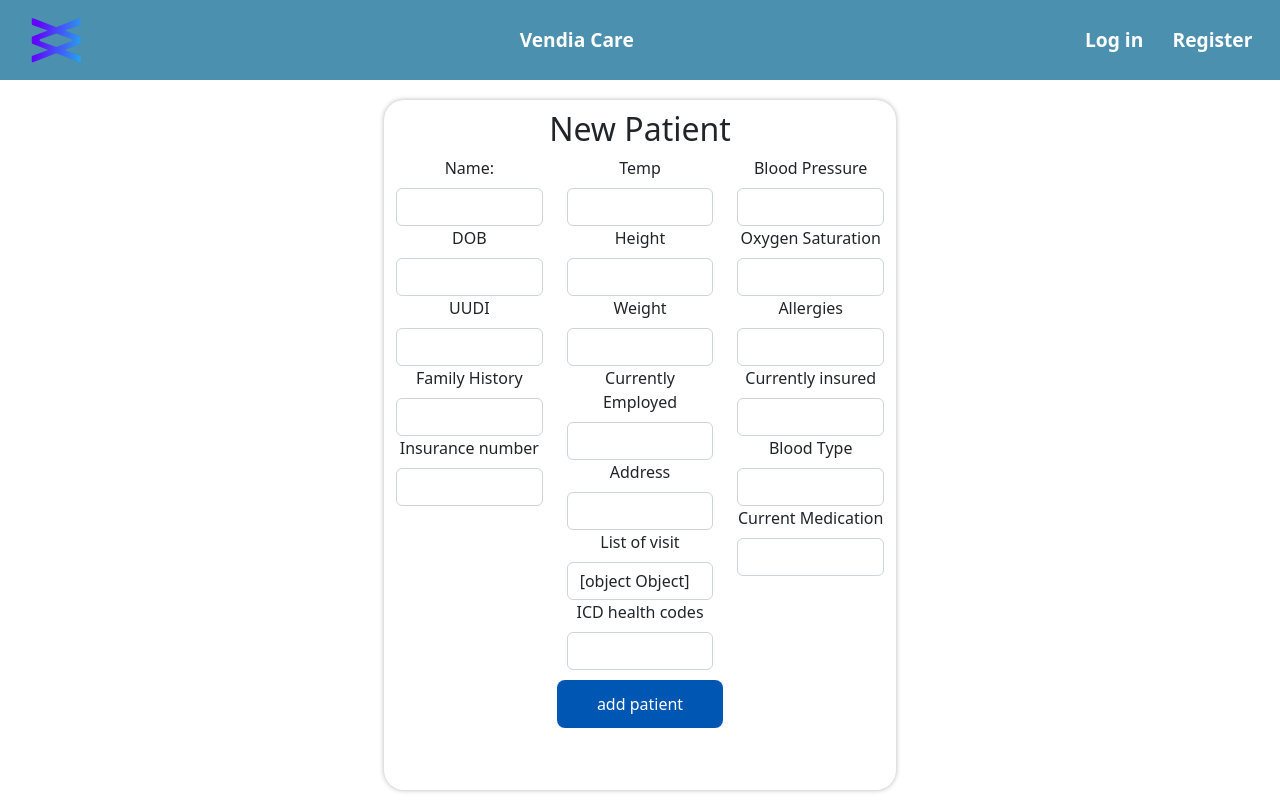
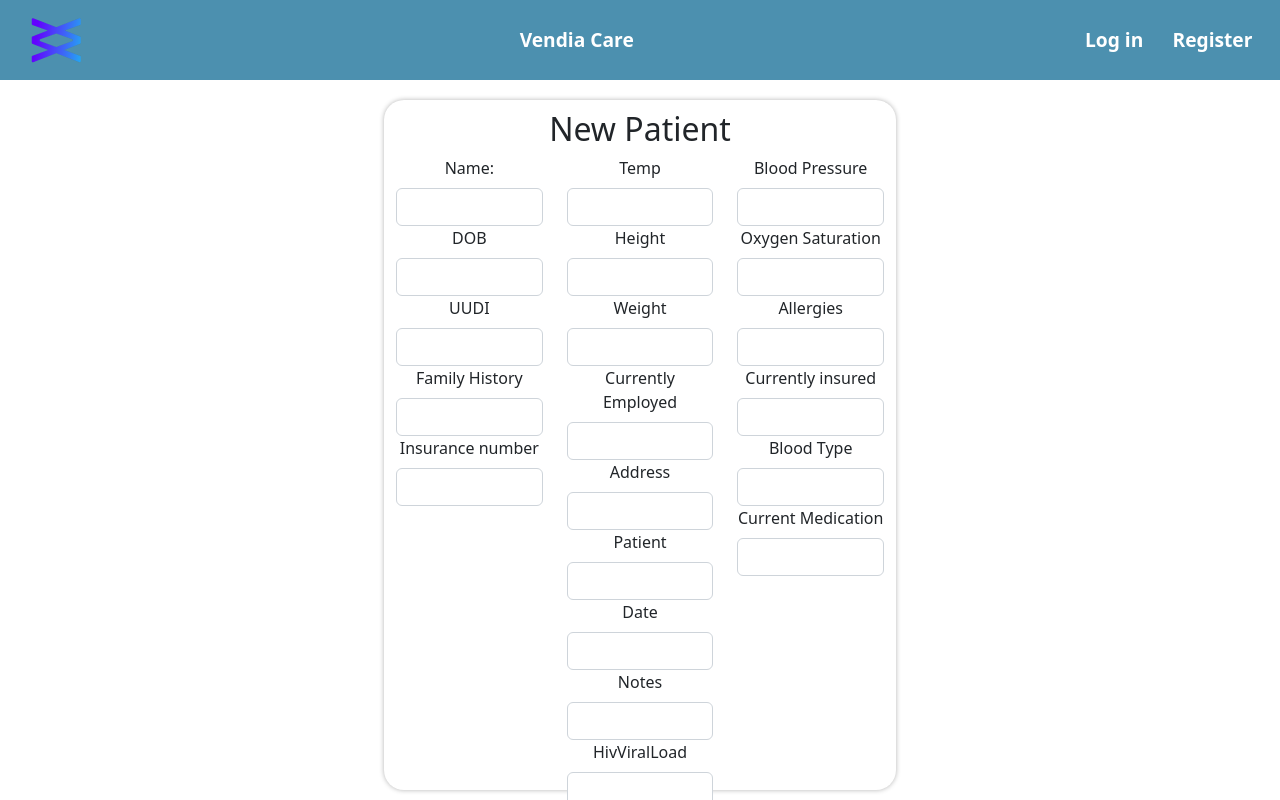
Before and after one commit to FaneNo/VendiaProject, a React (Create React App) app: page /new in a window 1280 px wide. Built offline with nearby package versions, Linux system fonts and the light colour scheme; no server answers; what @vendia/client would draw is missing.

Commit message:
got visit stuff working

```diff
--- a/src/view/admin.js
+++ b/src/view/admin.js
@@ -154,9 +154,10 @@ export default function Admin() {
                     {row.drugs &&
                       row.drugs.map((drug) => {
                         const matchingDrug = drugss.find((d) => d.id === drug); // Find the drug object that matches the current drug
-
+                        console.log(matchingDrug);
                         return (
                           <TableRow key={drug}>
+
                             <TableCell>ID: {drug}</TableCell>
                             <TableCell>
                               {matchingDrug ? matchingDrug.status : ""}{" "}
@@ -198,12 +199,9 @@ export default function Admin() {
       ),
       name: PropTypes.string,
       height: PropTypes.string,
-      drugs: PropTypes.arrayOf(
-        PropTypes.shape({
-          drug: PropTypes.string.isRequired,
-        })
-      ),
-    }).isRequired,
+      drugs: PropTypes.arrayOf(PropTypes.string), // <-- Update the prop type here
+    }),
+    drugss: PropTypes.arrayOf(PropTypes.object),
   };
 
   useEffect(() => {
--- a/src/view/new.js
+++ b/src/view/new.js
@@ -264,17 +264,114 @@ export default function New() {
                 </div>
                 <div>
                   <label className="form-label" htmlFor="visit">
-                    List of visit
+                    Patient
                   </label>
-                  <input
-                    type={"text"}
-                    id="visit"
-                    className="form-control"
-                    value={patients.visits}
-                    onChange={(e) =>
-                      setPatients({ ...patients, visits: e.target.value })
-                    }
-                  />
+                  {patients.visits.map((visit, idx) => (
+                    <div key={idx}>
+                      <input
+                        type="text"
+                        className="form-control"
+                        value={visit.patient}
+                        onChange={(e) => {
+                          const newVisits  = patients.visits.map(
+                            (a, i) => {
+                              if (i === idx) {
+                                return {...a, patient: e.target.value };
+                              } else {
+                                return a;
+                              }
+                            }
+                          );
+
+                          setPatients((prevPatients) => ({
+                            ...prevPatients,
+                            visits: newVisits ,
+                          }));
+                        }}
+                      />
+                    </div>
+                  ))}
+                  <label className="form-label" htmlFor="visit">
+                    Date
+                  </label>
+                  {patients.visits.map((visit, idx) => (
+                    <div key={idx}>
+                      <input
+                        type="text"
+                        className="form-control"
+                        value={visit.dateTime}
+                        onChange={(e) => {
+                          const newVisits  = patients.visits.map(
+                            (a, i) => {
+                              if (i === idx) {
+                                return {...a, dateTime: e.target.value };
+                              } else {
+                                return a;
+                              }
+                            }
+                          );
+                          setPatients((prevPatients) => ({
+                            ...prevPatients,
+                            visits: newVisits ,
+                          }));
+                        }}
+                      />
+                    </div>
+                  ))}
+                  <label className="form-label" htmlFor="visit">
+                    Notes
+                  </label>
+                  {patients.visits.map((visit, idx) => (
+                    <div key={idx}>
+                      <input
+                        type="text"
+                        className="form-control"
+                        value={visit.notes}
+                        onChange={(e) => {
+                          const newVisits  = patients.visits.map(
+                            (a, i) => {
+                              if (i === idx) {
+                                return {...a, notes: e.target.value };
+                              } else {
+                                return a;
+                              }
+                            }
+                          );
+                          setPatients((prevPatients) => ({
+                            ...prevPatients,
+                            visits: newVisits ,
+                          }));
+                        }}
+                      />
+                    </div>
+                  ))}
+                  <label className="form-label" htmlFor="visit">
+                  HivViralLoad
+                  </label>
+                  {patients.visits.map((visit, idx) => (
+                    <div key={idx}>
+                      <input
+                        type="text"
+                        className="form-control"
+                        value={visit.hivViralLoad}
+                        onChange={(e) => {
+                          const newVisits  = patients.visits.map(
+                            (a, i) => {
+                              if (i === idx) {
+                                return {...a, hivViralLoad: e.target.value };
+                              } else {
+                                return a;
+                              }
+                            }
+                          );
+                          setPatients((prevPatients) => ({
+                            ...prevPatients,
+                            visits: newVisits ,
+                          }));
+                        }}
+                      />
+                    </div>
+                  ))}
                 </div>
                 <div>
                   <label className="form-label" htmlFor="icd">
--- a/src/view/patient.js
+++ b/src/view/patient.js
@@ -78,7 +78,7 @@ export default function Patient() {
             <ul>
               <li>Family History:{patient?.familyHistory}</li>
               <li>Address:{patient?.address}</li>
-              <li>List of visit:</li>
+              {/* <li>List of visit:</li> */}
               <li>Allergies: {patient?.allergies[0].allergy}</li>
               <li>
                 Current Medication: {patient?.currentMedications[0].medication}
```
